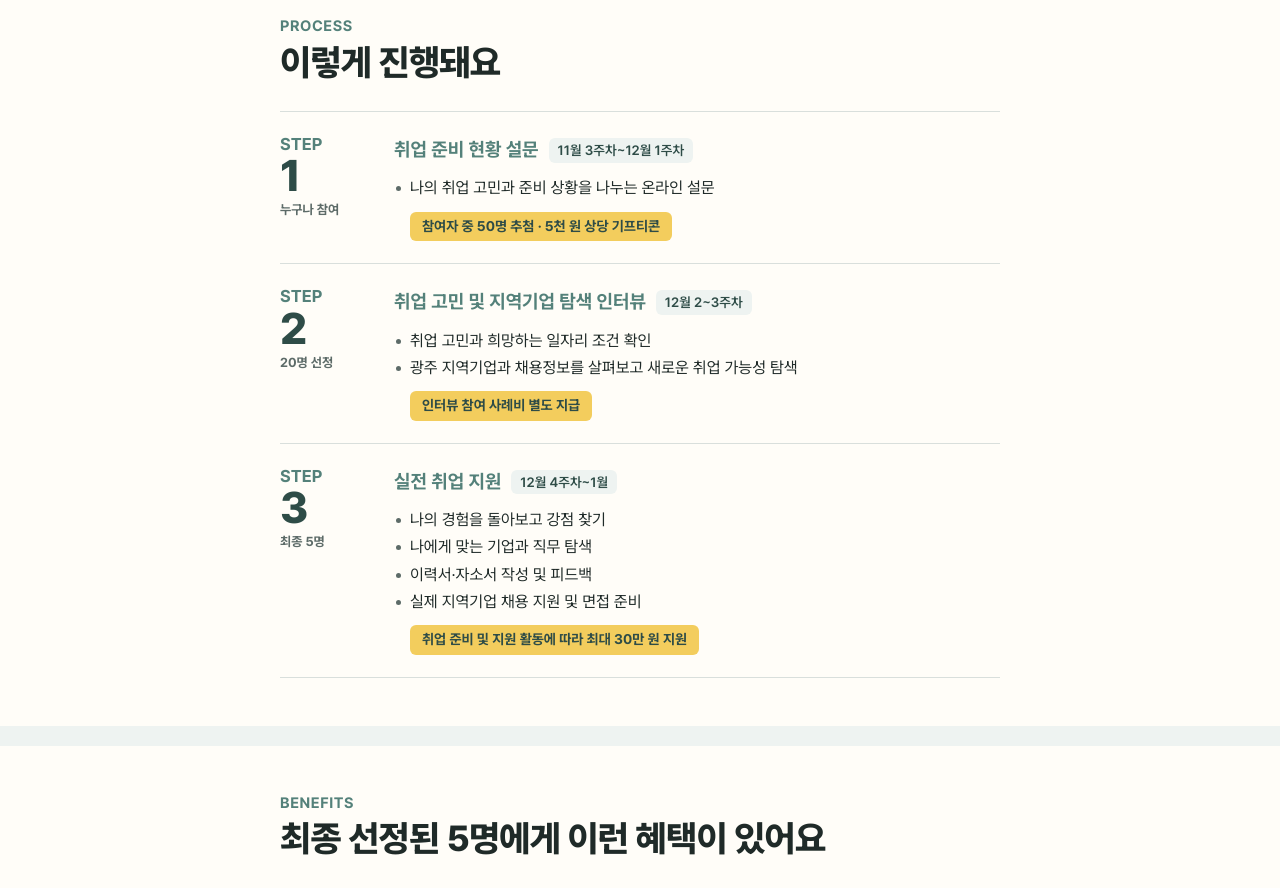
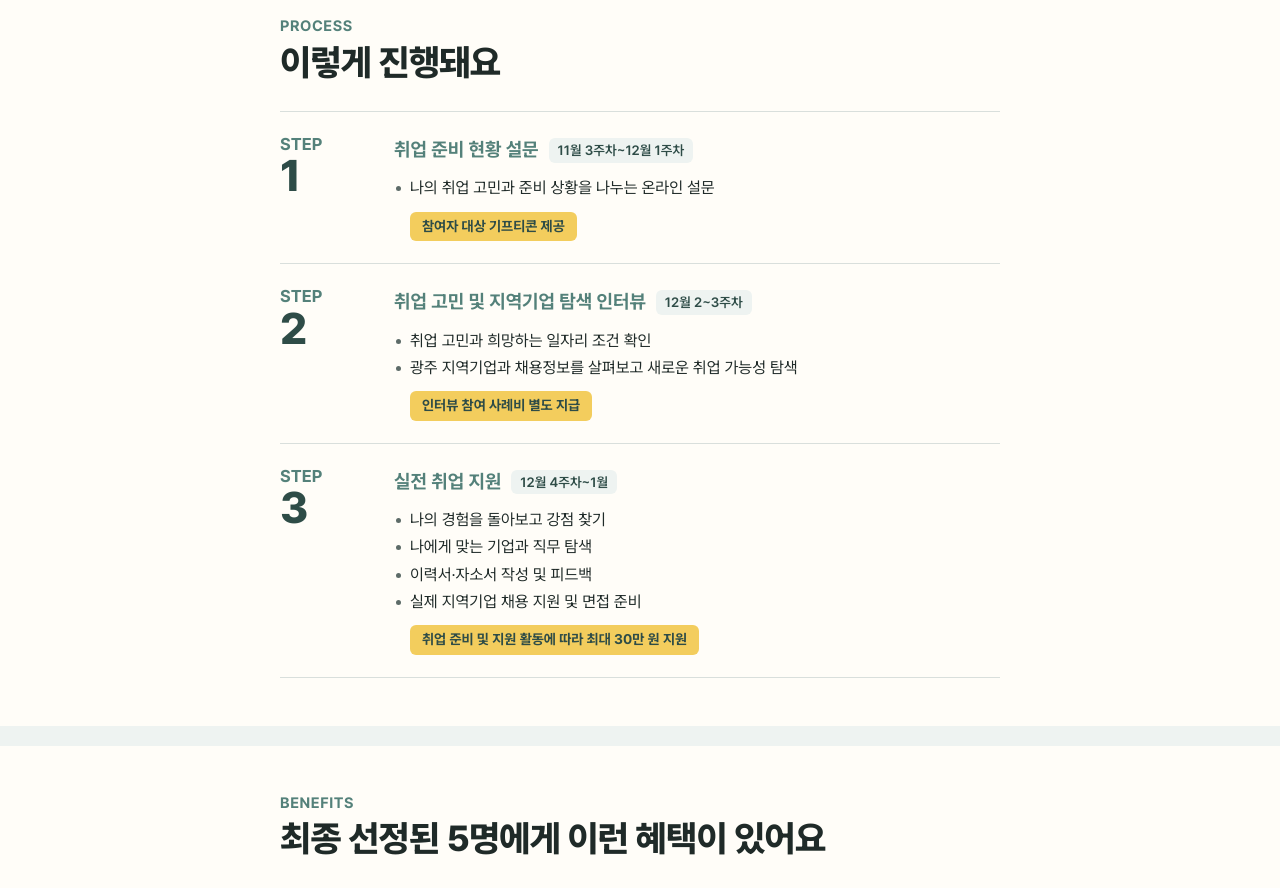
Before and after one commit to togardeneel-cmd/localyouthlab, a plain HTML site: page index.html in a window 1280 px wide. Shown: the part 1740-2628 px from the top of the page. Drawn offline with Linux system fonts and the light colour scheme.

Commit message:
Modify hero styles and update process steps
Updated the styling and content of the hero section and process steps.

```diff
--- a/index.html
+++ b/index.html
@@ -47,7 +47,7 @@ ul{margin:0;padding:0;list-style:none}
 /* hero */
 .hero{background:var(--teal);color:var(--cream);overflow:hidden}
 .hero .wrap{padding-block:40px 0}
-.hero .kicker{font-family:var(--headline);font-weight:700;color:var(--yellow);font-size:clamp(26px,6vw,40px);line-height:1.1}
+.hero .kicker{font-family:var(--headline);font-weight:700;color:var(--cream);font-size:clamp(26px,6vw,40px);line-height:1.1}
 .hero h1{font-family:var(--headline);font-weight:700;font-size:clamp(32px,10.4vw,78px);line-height:1.12;white-space:nowrap;letter-spacing:-.01em;margin-top:6px}
 .hero h1 .hl{color:var(--yellow)}
 @supports ((-webkit-background-clip:text) or (background-clip:text)){
@@ -207,15 +207,15 @@ footer b{color:#fff}
     <h2 class="sec-title"><small>PROCESS</small>이렇게 진행돼요</h2>
     <div class="steps">
       <div class="step">
-        <div class="step-no">STEP<strong>1</strong><span>누구나 참여</span></div>
+        <div class="step-no">STEP<strong>1</strong></div>
         <div>
           <div class="step-head"><h3>취업 준비 현황 설문</h3><span class="when">11월 3주차~12월 1주차</span></div>
           <ul><li>나의 취업 고민과 준비 상황을 나누는 온라인 설문</li></ul>
-          <span class="reward">참여자 중 50명 추첨 · 5천 원 상당 기프티콘</span>
+          <span class="reward">참여자 대상 기프티콘 제공</span>
         </div>
       </div>
       <div class="step">
-        <div class="step-no">STEP<strong>2</strong><span>20명 선정</span></div>
+        <div class="step-no">STEP<strong>2</strong></div>
         <div>
           <div class="step-head"><h3>취업 고민 및 지역기업 탐색 인터뷰</h3><span class="when">12월 2~3주차</span></div>
           <ul><li>취업 고민과 희망하는 일자리 조건 확인</li><li>광주 지역기업과 채용정보를 살펴보고 새로운 취업 가능성 탐색</li></ul>
@@ -223,7 +223,7 @@ footer b{color:#fff}
         </div>
       </div>
       <div class="step">
-        <div class="step-no">STEP<strong>3</strong><span>최종 5명</span></div>
+        <div class="step-no">STEP<strong>3</strong></div>
         <div>
           <div class="step-head"><h3>실전 취업 지원</h3><span class="when">12월 4주차~1월</span></div>
           <ul><li>나의 경험을 돌아보고 강점 찾기</li><li>나에게 맞는 기업과 직무 탐색</li><li>이력서·자소서 작성 및 피드백</li><li>실제 지역기업 채용 지원 및 면접 준비</li></ul>
```
